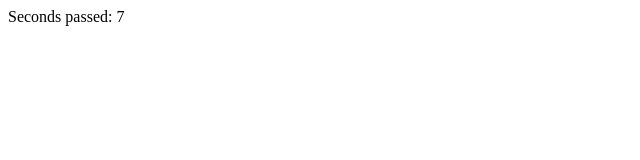
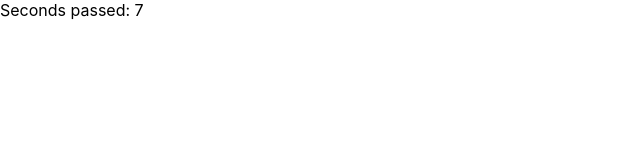
Before and after one commit to jbussey-lv/react-svg, a React (Create React App) app: page / in a window 1280 px wide. Shown: the top 160 px of the page, without its empty margins (0-640 px from the left). Built offline with nearby package versions, Linux system fonts and the light colour scheme.

Commit message:
pulling apart...

```diff
--- a/src/App.tsx
+++ b/src/App.tsx
@@ -1,30 +1,34 @@
-import React from 'react';
-import logo from './logo.svg';
-import './App.css';
-import  Box from './Box';
-import BoxView from './BoxView';
-import { observer } from 'mobx-react-lite';
-import { makeAutoObservable, makeObservable } from 'mobx';
+import React from "react"
+import ReactDOM from "react-dom"
+import { makeAutoObservable } from "mobx"
+import { observer } from "mobx-react-lite"
+import Timer, { timerProps } from './Timer';
 
 
-let box: Box = new Box();
+const myTimer = makeAutoObservable(new Timer());
 
 
-let ObserverBoxView = observer(BoxView);
+// A function component wrapped with `observer` will react
+// to any future change in an observable it used before.
+let tv = (props: timerProps) => {
+  let { timer } = props;
+  return (
+    <span>Seconds passed: {timer.secondsPassed}</span>
+  );
+}
 
-let observableBox = makeObservable(box);
 
-setInterval(
-  () => {observableBox.incSize()},
-  1000
-)
+setInterval(() => {
+    myTimer.increaseTimer()
+}, 1000);
 
+
+const TimerView = observer(tv)
 
 function App() {
   return (
     <div className="App">
-      in app
-      <ObserverBoxView box={observableBox}/>
+      <TimerView timer={myTimer} />
     </div>
   );
 }
--- a/src/BoxView.tsx
+++ /dev/null
@@ -1,6 +0,0 @@
-export default function BoxView(props: any) {
-  let { box } = props;
-  return (
-    <div>Box {box.size}</div>
-  );
-}
--- /dev/null
+++ b/src/Timer.tsx
@@ -0,0 +1,12 @@
+
+export interface timerProps {
+  timer: Timer
+};
+
+export default class Timer {
+  secondsPassed: number = 0
+
+  increaseTimer() {
+      this.secondsPassed += 1
+  }
+}
--- a/src/index.tsx
+++ b/src/index.tsx
@@ -1,35 +1,11 @@
-import React from "react"
-import ReactDOM from "react-dom"
-import { makeAutoObservable } from "mobx"
-import { observer } from "mobx-react-lite"
+import React from 'react';
+import ReactDOM from 'react-dom';
+import './index.css';
+import App from './App';
 
-class Timer {
-    secondsPassed: number = 0
-
-    increaseTimer() {
-        this.secondsPassed += 1
-    }
-}
-
-const myTimer = makeAutoObservable(new Timer());
-
-interface timerProps {
-  timer: Timer
-};
-
-// A function component wrapped with `observer` will react
-// to any future change in an observable it used before.
-let tv = (props: timerProps) => {
-  let { timer } = props;
-  return (
-    <span>Seconds passed: {timer.secondsPassed}</span>
-  );
-}
-
-const TimerView = observer(tv)
-
-ReactDOM.render(<TimerView timer={myTimer} />, document.body)
-
-setInterval(() => {
-    myTimer.increaseTimer()
-}, 1000)
+ReactDOM.render(
+  <React.StrictMode>
+    <App />
+  </React.StrictMode>,
+  document.getElementById('root')
+);
```
Also changed, not shown: src/Box.tsx (deleted, +0 -7 lines).
